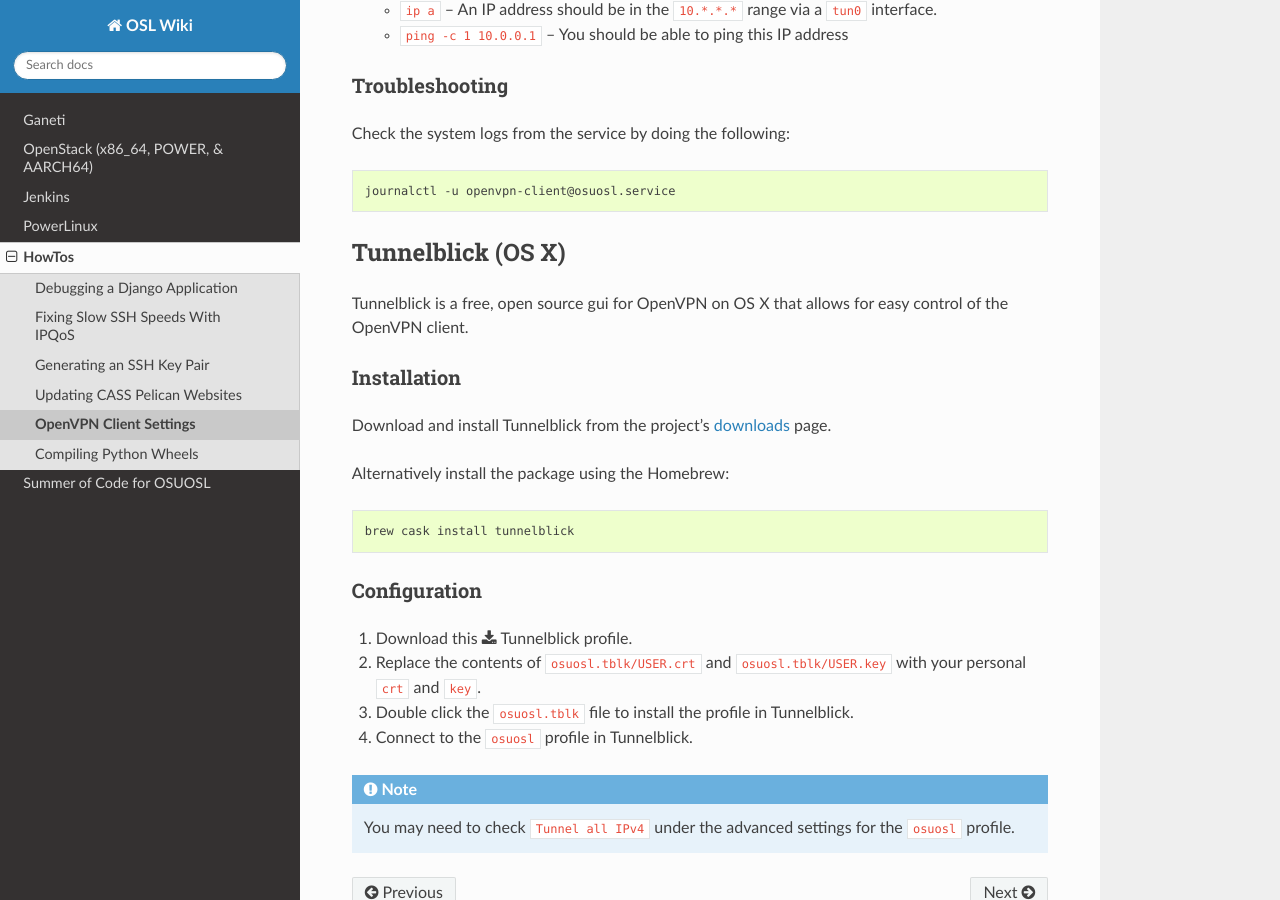
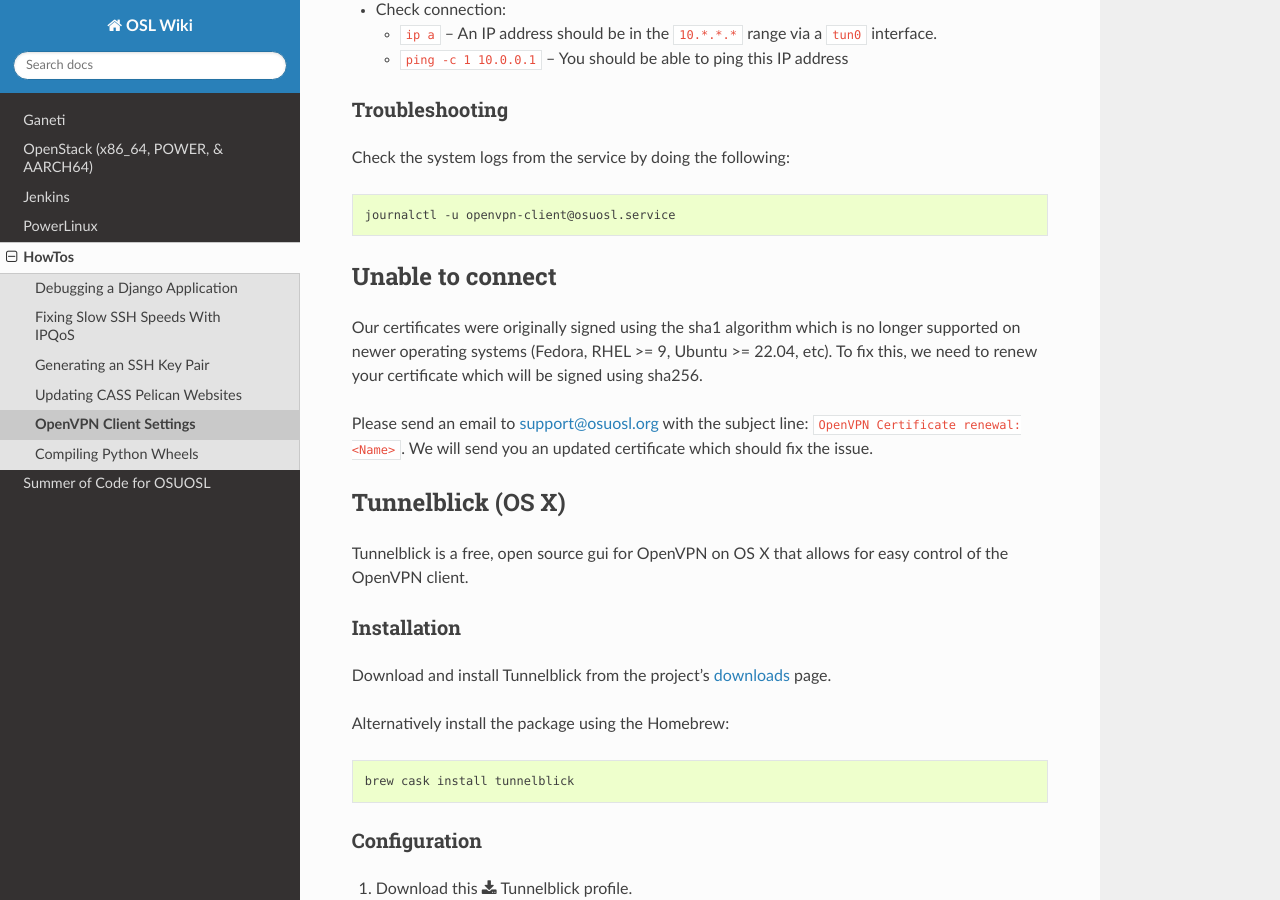
Before and after one commit to osuosl/wiki, a Sphinx documentation site: the page built from source/howtos/vpn_config.rst, in a window 1280 px wide and 900 px high, scrolled down 2921 px. Built offline with Sphinx 7.4.7 and the Read the Docs theme 2.0.0, drawn with Linux system fonts in a browser that asks for light colours.

Commit message:
Add information about needing to renew certificates
Signed-off-by: Lance Albertson <lance@osuosl.org>

```diff
--- a/source/howtos/vpn_config.rst
+++ b/source/howtos/vpn_config.rst
@@ -133,6 +133,16 @@
 
   journalctl -u openvpn-client@osuosl.service
 
+Unable to connect
+-----------------
+
+Our certificates were originally signed using the sha1 algorithm which is no longer supported on newer operating
+systems (Fedora, RHEL >= 9, Ubuntu >= 22.04, etc). To fix this, we need to renew your certificate which will be signed
+using sha256.
+
+Please send an email to support@osuosl.org with the subject line: ``OpenVPN Certificate renewal: <Name>``. We will send
+you an updated certificate which should fix the issue.
+
 Tunnelblick (OS X)
 ------------------
 
```
